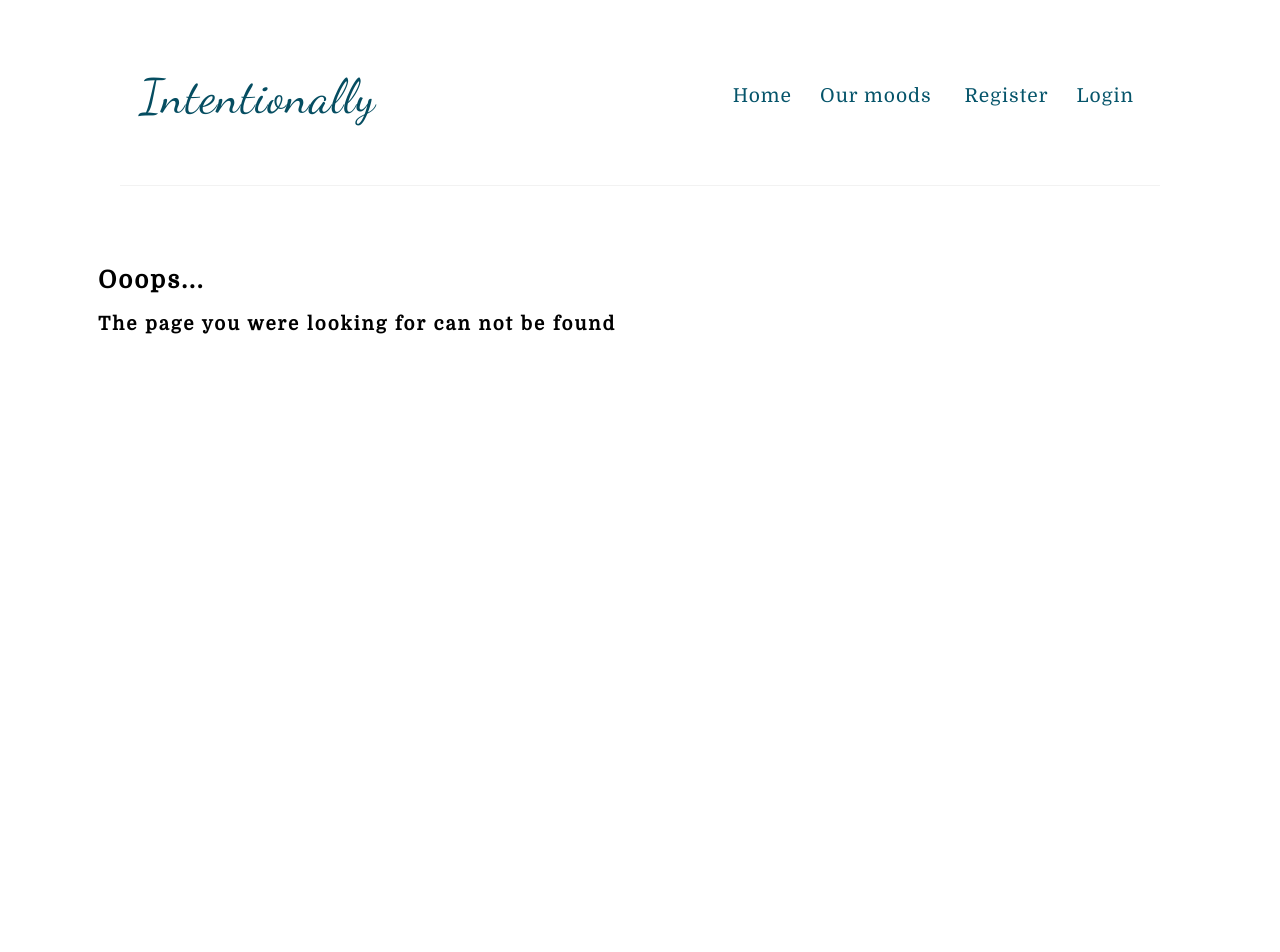
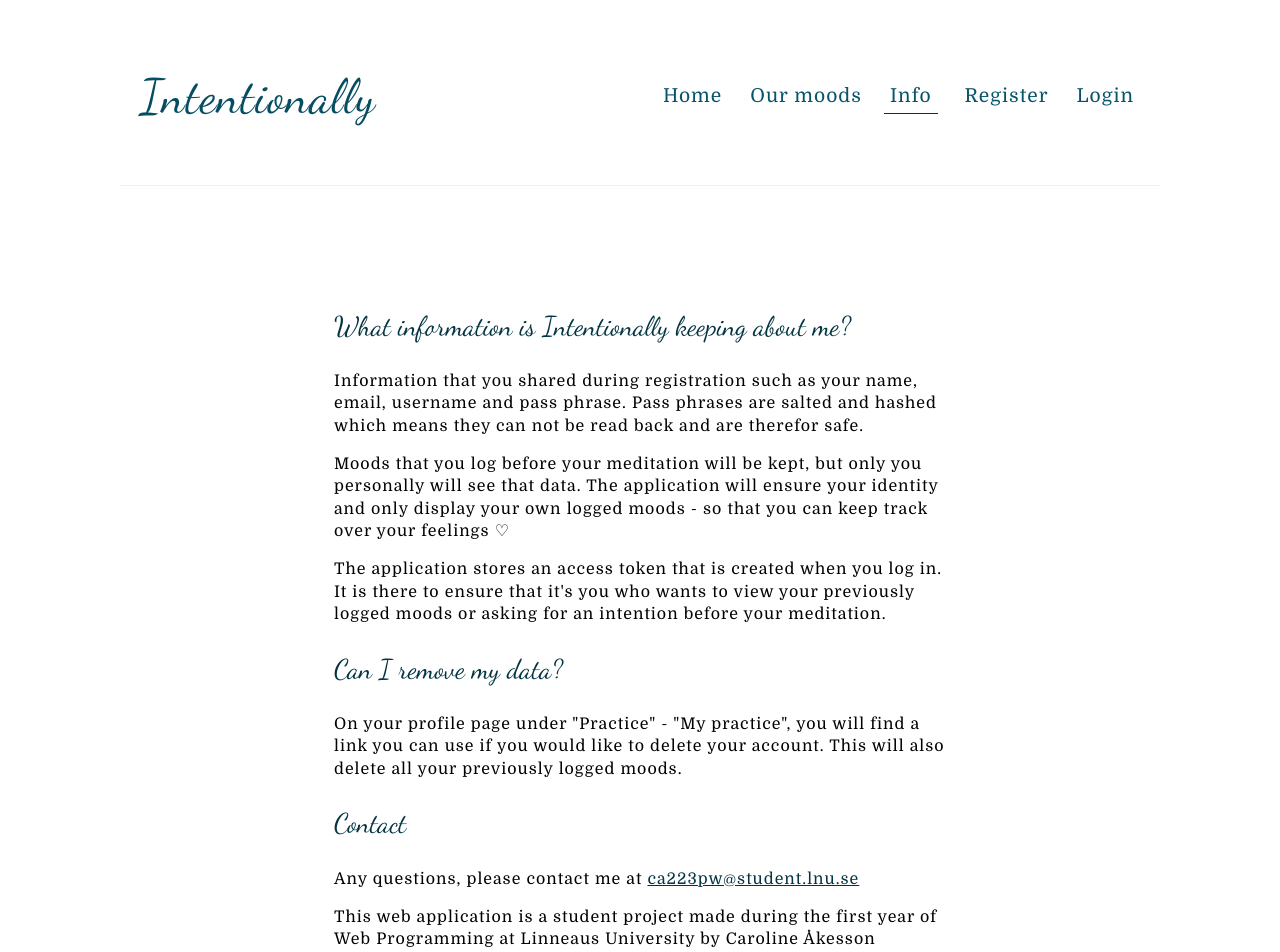
Before and after one commit to violacaroline/intentionally-frontend-react, a React (Create React App) app in the folder intention-app/: page /info in a window 1280 px wide. Shown: the top 952 px of the page. Before the commit the page ends 800 px from the top, so only its background shows below. Built offline with nearby package versions, Linux system fonts and the light colour scheme.

Commit message:
Add information regarding storing of data and how to remove it along with contact info

```diff
--- a/intention-app/src/App.js
+++ b/intention-app/src/App.js
@@ -4,6 +4,7 @@ import 'react-toastify/dist/ReactToastify.css'
 import Navbar from './Navbar'
 import NavbarMobile from './NavBarMobile'
 import Home from './Home'
+import Info from './Info'
 import Register from './Register'
 import Login from './Login'
 import Mood from './Mood'
@@ -24,6 +25,7 @@ function App () {
         <div className="content">
           <Routes>
             <Route path='/' element={<Home />} />
+            <Route path='/info' element={<Info />} />
             <Route path='/register' element={<Register />} />
             <Route path='/login' element={<Login />} />
             <Route path='/moods' element={<Mood />} />
--- /dev/null
+++ b/intention-app/src/Info.js
@@ -0,0 +1,20 @@
+const Info = () => {
+  return (
+    <div className="info">
+      <div className="info-text">
+        <h3>What information is Intentionally keeping about me?</h3>
+        <p>Information that you shared during registration such as your name, email, username and pass phrase. Pass phrases are salted and hashed which means they can not be read back and are therefor safe.</p>
+        <p>Moods that you log before your meditation will be kept, but only you personally will see that data. The application will ensure your identity and only display your own logged moods - so that you can keep track over your feelings  {String.fromCharCode("0x00002661")}</p>
+        <p>The application stores an access token that is created when you log in. It is there to ensure that it's you who wants to view your previously logged moods or asking for an intention before your meditation.</p>
+        <h3>Can I remove my data?</h3>
+        <p>On your profile page under "Practice" - "My practice", you will find a link you can use if you would like to delete your account. This will also delete all your previously logged moods.</p>
+        <h3>Contact</h3>
+        <p>Any questions, please contact me at <a href="mailto:ca223pw@student.lnu.se">ca223pw@student.lnu.se</a></p>
+        <p>This web application is a student project made during the first year of Web Programming at Linneaus University by Caroline Åkesson</p>
+        <p>It has been a chance and a challenge to create this tiny space. I made it with the intention to help people create a daily meditation practice and also keep track of their overall mental health {String.fromCharCode("0x00002661")}</p>
+      </div>
+    </div>
+  )
+}
+
+export default Info;
--- a/intention-app/src/NavBarMobile.js
+++ b/intention-app/src/NavBarMobile.js
@@ -37,6 +37,7 @@ const NavbarMobile = () => {
           <NavLink to="/" onClick={closeMenu} >Home</NavLink>
           <NavLink to="/moods" onClick={closeMenu} >Our moods</NavLink>
           {authenticatedUser && <NavLink to="/practice" onClick={closeMenu} >Practice</NavLink>}
+          <NavLink to="/info" onClick={closeMenu} >Info</NavLink>
           {authenticatedUser ?
             <button onClick={logOut}>Logout</button>
             : <> <NavLink to="/register" onClick={closeMenu} >Register</NavLink>
--- a/intention-app/src/Navbar.js
+++ b/intention-app/src/Navbar.js
@@ -18,6 +18,7 @@ const Navbar = () => {
         <NavLink to="/" className={({ isActive }) => (isActive ? "active" : "")}>Home</NavLink>
         <NavLink to="/moods" className={({ isActive }) => (isActive ? "active" : "")}>Our moods</NavLink>
         {authenticatedUser && <NavLink to="/practice" className={({ isActive }) => (isActive ? "active" : "")}>Practice</NavLink>}
+        <NavLink to="/info" className={({ isActive }) => (isActive ? "active" : "")}>Info</NavLink>
         {authenticatedUser ?
           <button onClick={logOut}>Logout</button>
           : <> <NavLink to="/register" className={({ isActive }) => (isActive ? "active" : "")}>Register</NavLink>
--- a/intention-app/src/index.css
+++ b/intention-app/src/index.css
@@ -520,9 +520,7 @@ input {
   margin: 0 auto;
   position: relative;
   width: 70%;
-
 }
-
 
 /* INTENTION PAGE STYLES */
 
@@ -570,6 +568,35 @@ input {
   cursor: pointer;
 }
 
+/* INFO PAGE STYLES */
+.info {
+  display: flex;
+  justify-content: center;
+}
+
+.info-text {
+  width: 50%;
+  height: 100vh;
+  padding: 3%;
+  text-align: left;
+  color: #033442;
+}
+
+.info-text h3 {
+  font-family: Dancing Script;
+  font-weight: 100;
+  font-size: 1.7em;
+}
+
+.info-text p {
+  color: black;
+  line-height: 1.4;
+  letter-spacing: 1px;
+}
+
+.info-text p a {
+  color: #033442;
+}
 /* TOAST STYLES */
 .toast-body {
   text-align: center;
@@ -579,7 +606,6 @@ input {
   padding: 5px;
   border-radius: 5px;
 }
-
 
 /* NOT FOUND PAGE STYLES */
 
```
